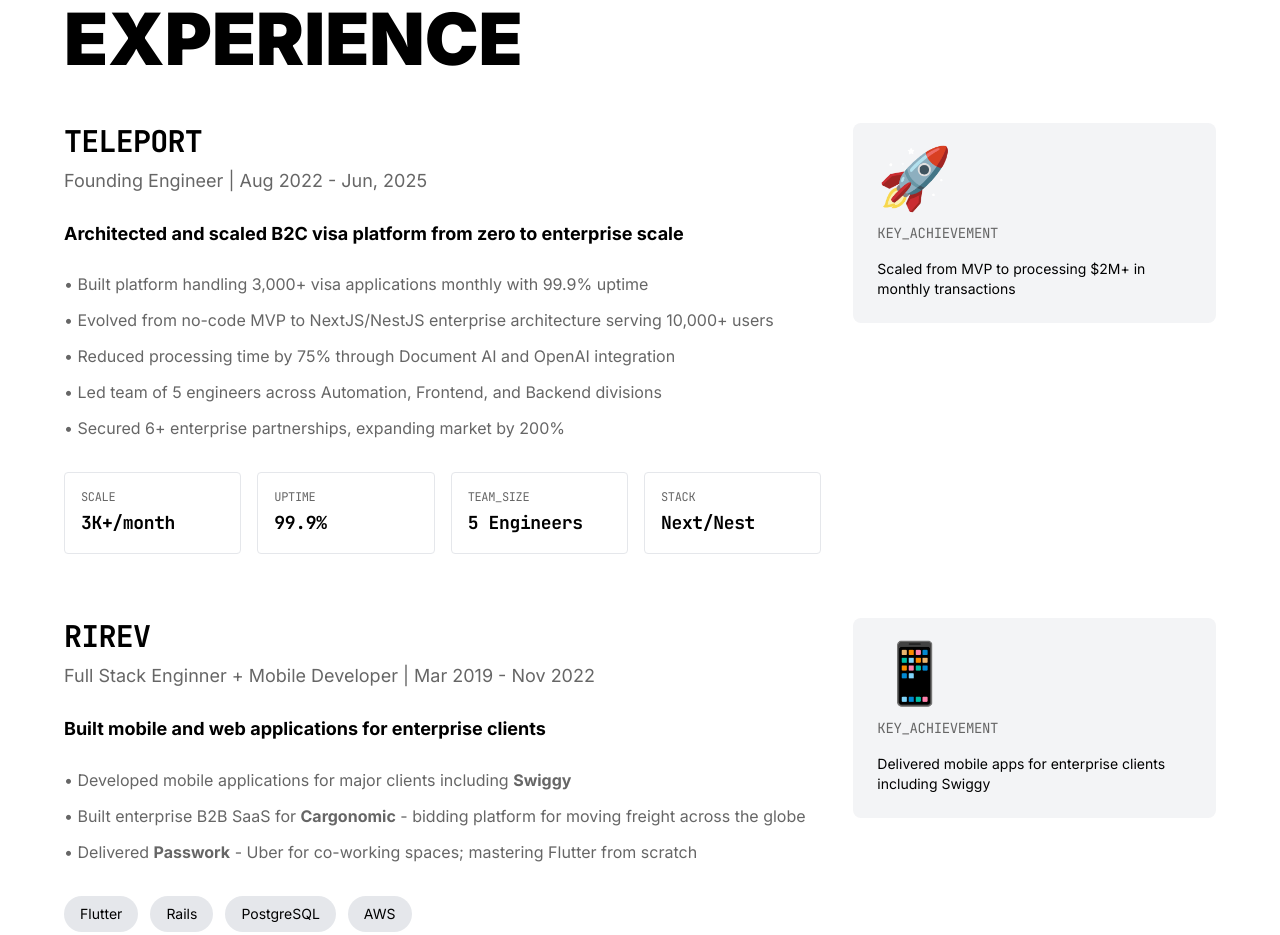
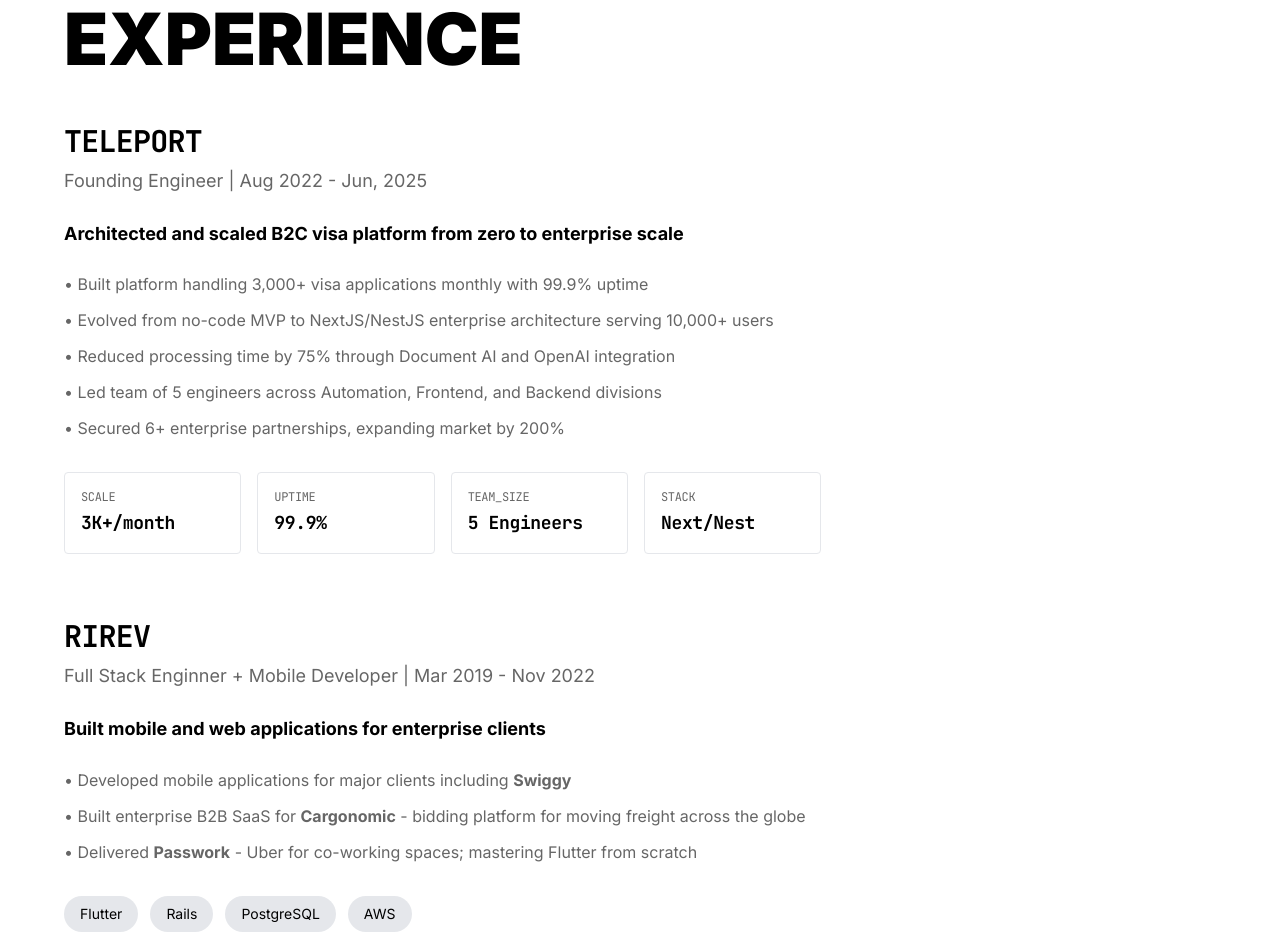
Before and after one commit to malav-d/malavdesai, a plain HTML site: page index.html in a window 1280 px wide. Shown: the part 1661-2596 px from the top of the page. Drawn offline with nearby package versions, Linux system fonts and the light colour scheme.

Commit message:
Dropped deets.

```diff
--- a/index.html
+++ b/index.html
@@ -337,11 +337,6 @@
                                     </div>
                                 </div>
                             </div>
-                            <div class="bg-gray-100 p-6 rounded-lg">
-                                <div class="text-6xl mb-4">🚀</div>
-                                <div class="mono text-sm text-secondary mb-4">KEY_ACHIEVEMENT</div>
-                                <p class="text-sm">Scaled from MVP to processing $2M+ in monthly transactions</p>
-                            </div>
                         </div>
 
                         <!-- Rirev -->
@@ -363,12 +358,6 @@
                                     <span class="bg-gray-200 px-4 py-2 rounded-full text-sm">PostgreSQL</span>
                                     <span class="bg-gray-200 px-4 py-2 rounded-full text-sm">AWS</span>
                                 </div>
-                            </div>
-
-                            <div class="bg-gray-100 p-6 rounded-lg">
-                                <div class="text-6xl mb-4">📱</div>
-                                <div class="mono text-sm text-secondary mb-4">KEY_ACHIEVEMENT</div>
-                                <p class="text-sm">Delivered mobile apps for enterprise clients including Swiggy</p>
                             </div>
                         </div>
 
```
